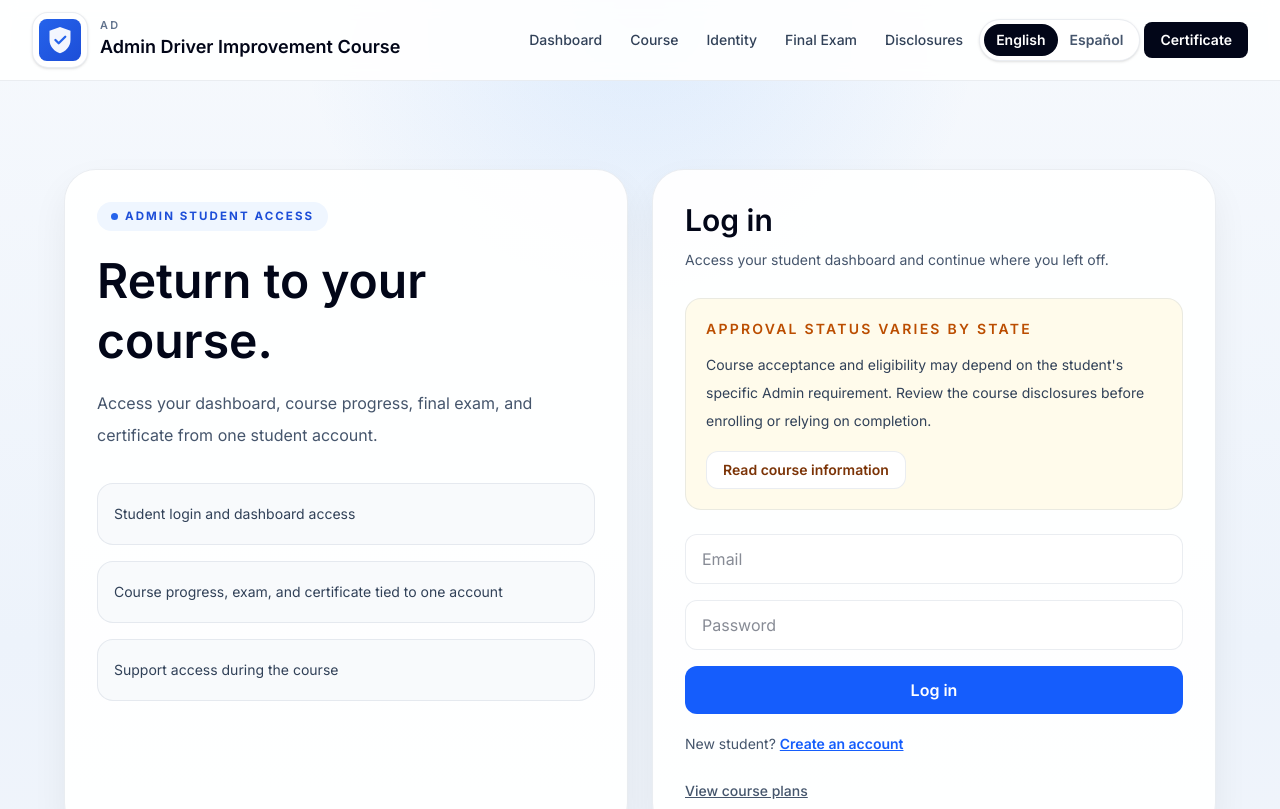
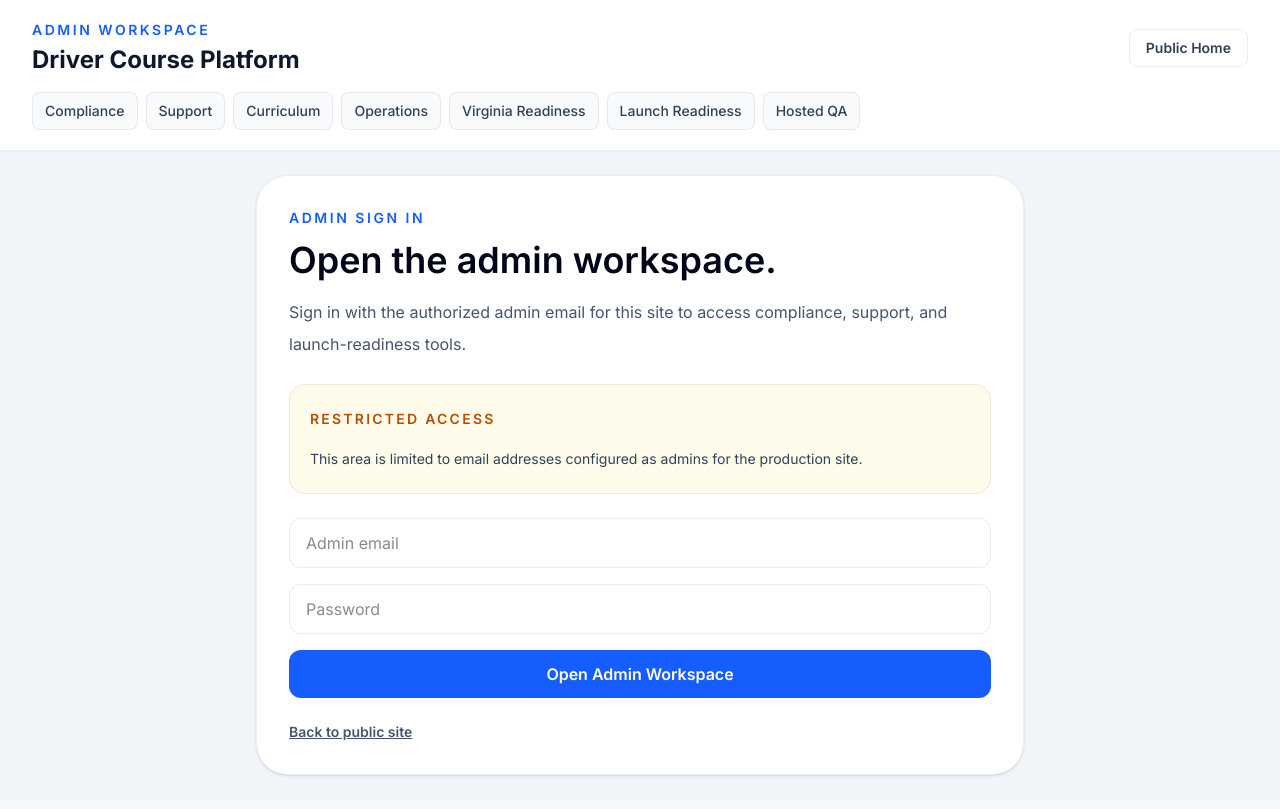
Before and after one commit to ankurfadia-ctrl/driver-course-platform, a Next.js app: page /admin/login in a window 1280 px wide. Shown: the top 809 px of the page. Built offline with nearby package versions, Linux system fonts and the light colour scheme; no server answers.

Commit message:
Add dedicated admin login flow

```diff
--- /dev/null
+++ b/app/admin/login/page.tsx
@@ -0,0 +1,117 @@
+"use client"
+
+import Link from "next/link"
+import { useRouter, useSearchParams } from "next/navigation"
+import { useState } from "react"
+import { createClient } from "@/lib/supabase/client"
+
+export default function AdminLoginPage() {
+  const router = useRouter()
+  const searchParams = useSearchParams()
+  const supabase = createClient()
+
+  const nextPath = searchParams.get("next") || "/admin/compliance"
+  const reason = searchParams.get("reason")
+
+  const [email, setEmail] = useState("")
+  const [password, setPassword] = useState("")
+  const [message, setMessage] = useState(
+    reason === "admin"
+      ? "Sign in with an authorized admin email to open the admin workspace."
+      : ""
+  )
+  const [loading, setLoading] = useState(false)
+
+  async function handleSubmit(e: React.FormEvent<HTMLFormElement>) {
+    e.preventDefault()
+    setLoading(true)
+    setMessage("")
+
+    try {
+      const { error } = await supabase.auth.signInWithPassword({
+        email,
+        password,
+      })
+
+      if (error) {
+        setMessage(error.message)
+        return
+      }
+
+      router.push(nextPath)
+      router.refresh()
+    } finally {
+      setLoading(false)
+    }
+  }
+
+  return (
+    <div className="mx-auto max-w-3xl rounded-[2rem] border border-slate-200 bg-white p-8 shadow-sm">
+      <div className="text-sm font-semibold uppercase tracking-[0.18em] text-blue-600">
+        Admin Sign In
+      </div>
+      <h1 className="mt-3 text-4xl font-semibold text-slate-950">
+        Open the admin workspace.
+      </h1>
+      <p className="mt-4 max-w-2xl leading-8 text-slate-600">
+        Sign in with the authorized admin email for this site to access
+        compliance, support, and launch-readiness tools.
+      </p>
+
+      <div className="mt-6 rounded-2xl border border-amber-200 bg-amber-50 p-5 text-sm leading-7 text-slate-700">
+        <div className="font-semibold uppercase tracking-[0.16em] text-amber-700">
+          Restricted access
+        </div>
+        <p className="mt-3">
+          This area is limited to email addresses configured as admins for the
+          production site.
+        </p>
+      </div>
+
+      <form onSubmit={handleSubmit} className="mt-6 flex flex-col gap-4">
+        <input
+          type="email"
+          placeholder="Admin email"
+          value={email}
+          onChange={(e) => setEmail(e.target.value)}
+          className="rounded-xl border border-slate-300 bg-white px-4 py-3 text-slate-900 outline-none focus:border-blue-500"
+          required
+          autoComplete="email"
+        />
+
+        <input
+          type="password"
+          placeholder="Password"
+          value={password}
+          onChange={(e) => setPassword(e.target.value)}
+          className="rounded-xl border border-slate-300 bg-white px-4 py-3 text-slate-900 outline-none focus:border-blue-500"
+          required
+          autoComplete="current-password"
+        />
+
+        <button
+          type="submit"
+          disabled={loading}
+          className="rounded-xl bg-blue-600 px-5 py-3 font-semibold text-white hover:bg-blue-700 disabled:opacity-60"
+        >
+          {loading ? "Signing in..." : "Open Admin Workspace"}
+        </button>
+      </form>
+
+      <div className="mt-6 flex flex-wrap gap-3 text-sm">
+        <Link
+          href="/"
+          className="font-semibold text-slate-600 underline"
+        >
+          Back to public site
+        </Link>
+      </div>
+
+      {message ? (
+        <div className="mt-5 rounded-xl border border-slate-200 bg-slate-50 p-4 text-sm leading-6 text-slate-700">
+          {message}
+        </div>
+      ) : null}
+    </div>
+  )
+}
--- a/proxy.ts
+++ b/proxy.ts
@@ -33,6 +33,7 @@ export async function proxy(request: NextRequest) {
   const segments = pathname.split("/").filter(Boolean)
   const state = segments[0]
   const isAdminRoute = segments[0] === "admin"
+  const isAdminLoginRoute = pathname === "/admin/login"
 
   const isAuthPage = segments.length >= 2 && segments[1] === "login"
 
@@ -45,15 +46,22 @@ export async function proxy(request: NextRequest) {
   }
 
   if (isAdminRoute) {
+    if (isAdminLoginRoute) {
+      return response
+    }
+
     if (!user) {
       const url = request.nextUrl.clone()
-      url.pathname = "/virginia/login"
+      url.pathname = "/admin/login"
+      url.searchParams.set("next", pathname)
       return NextResponse.redirect(url)
     }
 
     if (!isAdminEmail(user.email)) {
       const url = request.nextUrl.clone()
-      url.pathname = "/"
+      url.pathname = "/admin/login"
+      url.searchParams.set("next", pathname)
+      url.searchParams.set("reason", "admin")
       return NextResponse.redirect(url)
     }
 
@@ -82,6 +90,7 @@ export const config = {
     "/:state/dashboard/:path*",
     "/:state/course/:path*",
     "/:state/login",
+    "/admin/login",
     "/admin/:path*",
   ],
 }
```
